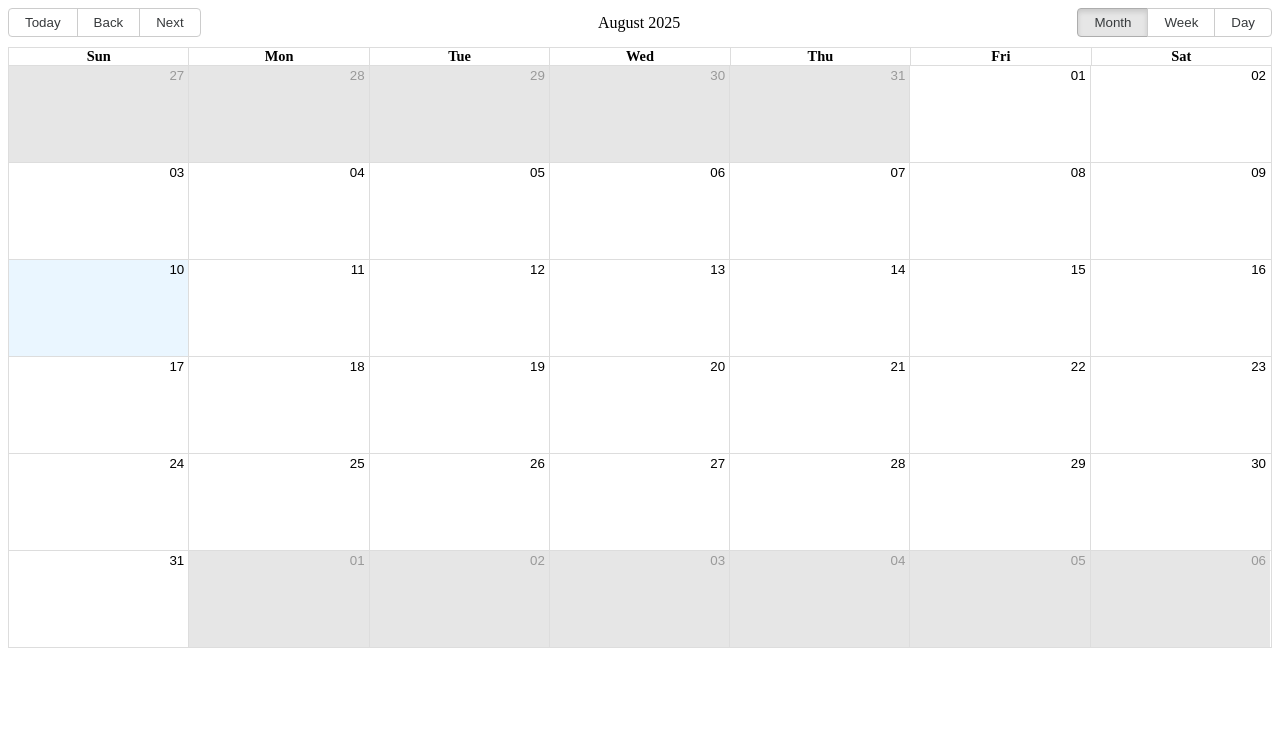
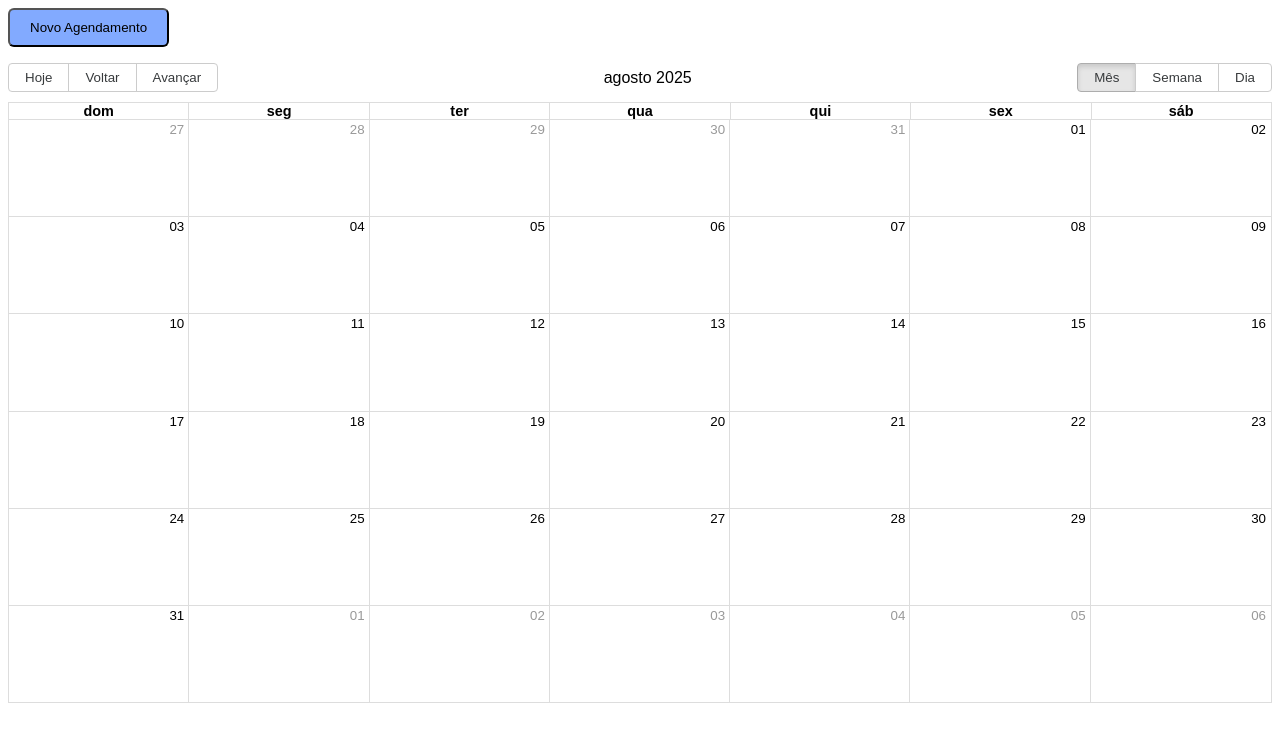
Before and after one commit to marisfreire/iesi_projeto, a React (Create React App) app in the folder frontend/: page /calendario in a window 1280 px wide. Shown: the top 742 px of the page. Built offline with nearby package versions, Linux system fonts and the light colour scheme; no server answers.

Commit message:
Ajustes no funcionamento e visual do calendário

```diff
--- /dev/null
+++ b/frontend/src/pages/Calendario.css
@@ -0,0 +1,26 @@
+.rbc-event {
+  background-color: #a0c4ff !important;
+  border: none !important;
+  color: black !important;
+  font-weight: 500;
+  padding: 2px 4px;
+  border-radius: 4px;
+  box-shadow: none;
+}
+
+.rbc-event.rbc-selected {
+  background-color: #82aaff !important;
+}
+
+.rbc-event:hover {
+  background-color: #82aaff !important;
+  cursor: pointer;
+}
+
+.rbc-today {
+  background-color: #fffbe6 !important;
+}
+
+.rbc-time-slot, .rbc-day-bg {
+  background-color: white !important;
+}
--- a/frontend/src/pages/Calendario.jsx
+++ b/frontend/src/pages/Calendario.jsx
@@ -1,21 +1,35 @@
 import React, { useEffect, useState } from "react";
+import { useNavigate, useLocation } from "react-router-dom";
+import "./Calendario.css"; // Mudar coisas específicas do calendário
 import { Calendar, momentLocalizer } from "react-big-calendar";
 import moment from "moment";
+import "moment/locale/pt-br";
 import "react-big-calendar/lib/css/react-big-calendar.css";
 
 export default function Calendario() {
+  const navigate = useNavigate();
+  moment.locale("pt-br");
   const localizer = momentLocalizer(moment);
   const [consultas, setConsultas] = useState([]);
+  const [loading, setLoading] = useState(true);
+  const [view, setView] = useState("month");
+  const [date, setDate] = useState(new Date());
+  const location = useLocation();
 
   useEffect(() => {
+    setLoading(true);
     fetch("http://localhost:5000/calendario?data=2025-08-01&idCalendar=236")
       .then((res) => res.json())
       .then((dados)=> {
         console.log("Dados recebidos do backend:", dados);
         setConsultas(dados);
+        setLoading(false);
       })
-      .catch((err) => console.error("Erro ao buscar agendamentos:", err));
-  }, []);
+      .catch((err) => {
+        console.error("Erro ao buscar agendamentos:", err);
+        setLoading(false);
+      });
+  }, [location]);
 
   const eventos = Array.isArray(consultas)
   ? consultas.flatMap((consulta) =>
@@ -53,35 +67,79 @@ export default function Calendario() {
     return {};
   };
 
-  const eventPropGetter = (event, start, end, isSelected) => {
+  const eventPropGetter = () => {
     return {
-      style: {
-        backgroundColor: "#f8d7da",
-        color: "#000",
-        fontSize: "0.75rem",
-        padding: "2px 4px",
-        borderRadius: "4px",
-        border: "none",
-        overflow: "hidden",
-        whiteSpace: "nowrap",
-        textOverflow: "ellipsis",
-      }
+      className: "custom-event-card"
     };
   };
 
   return (
-    <div style={{ height: "80vh" }}>
+    <div style={{ height: "80vh", fontFamily: 'Arial'}}>
+      <button
+        style={{
+          marginBottom: "16px",
+          padding: "10px 20px",
+          background: "#82aaff",
+          color: "#000000",
+          borderRadius: "6px",
+          cursor: "pointer"
+        }}
+        onClick={() => navigate("/agendamento")}
+      >
+        Novo Agendamento
+      </button>
+
+      <div style={{position: 'relative', height: '100%'}}>
+        {loading && (
+          <div style={{
+            position: 'absolute',
+            top: 0,
+            left: 0,
+            width: '100%',
+            height: '100%',
+            background: 'rgba(255,255,255,0.7)',
+            zIndex: 10,
+            display: 'flex',
+            alignItems: 'center',
+            justifyContent: 'center',
+            fontSize: '1.2rem',
+            color: '#3973b7',
+            fontWeight: 'bold'
+          }}>
+            Atualizando dados...
+          </div>
+        )}
         <Calendar
           localizer={localizer}
           events={eventos}
+          view={view}
+          onView={setView}
+          date={date}
+          onNavigate={setDate}
           defaultView="month"
           views={["month", "week", "day"]}
+          toolbar={true}
           startAccessor="start"
           endAccessor="end"
           style={{ height: "100%" }}
           dayPropGetter={dayPropGetter}
           eventPropGetter={eventPropGetter}
+          messages={{
+            today: "Hoje",
+            previous: "Voltar",
+            next: "Avançar",
+            month: "Mês",
+            week: "Semana",
+            day: "Dia",
+            agenda: "Agenda",
+            date: "Data",
+            time: "Hora",
+            event: "Evento",
+            noEventsInRange: "Não há eventos neste período.",
+            showMore: (total) => `+ Ver mais (${total})`,
+          }}
         />
+      </div>
     </div>
   );
 }
```
Lines whose indentation alone changed are shown as unchanged.
